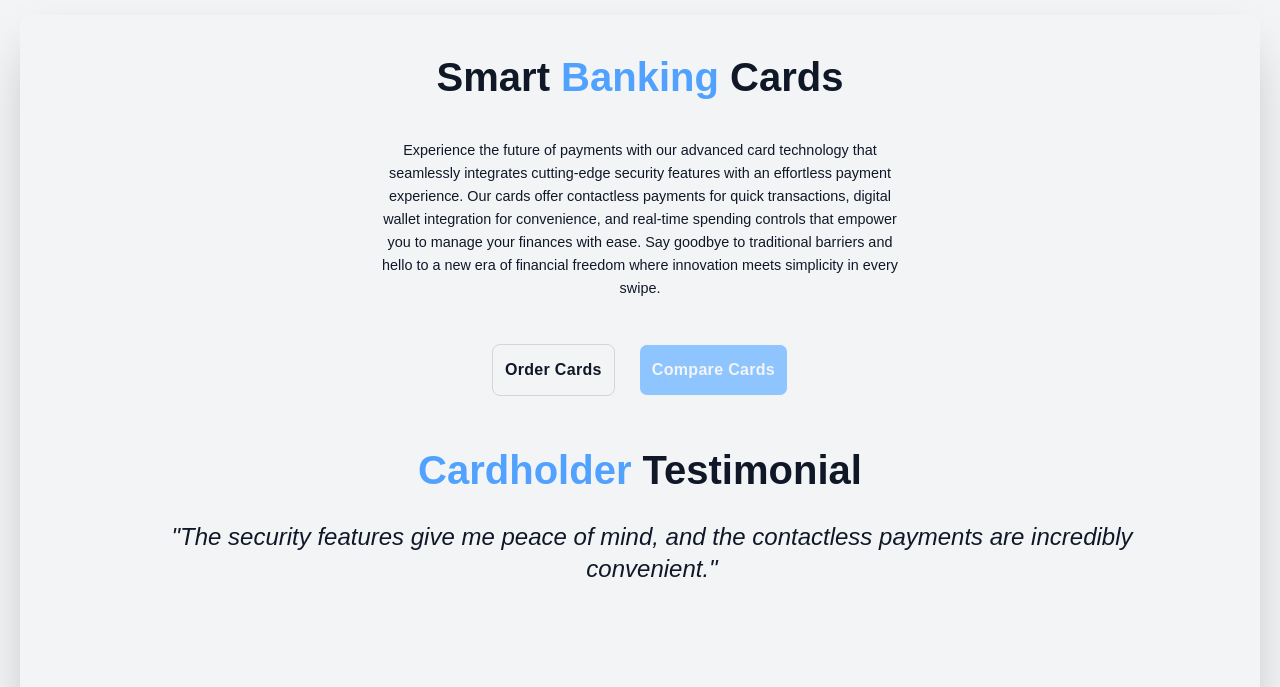
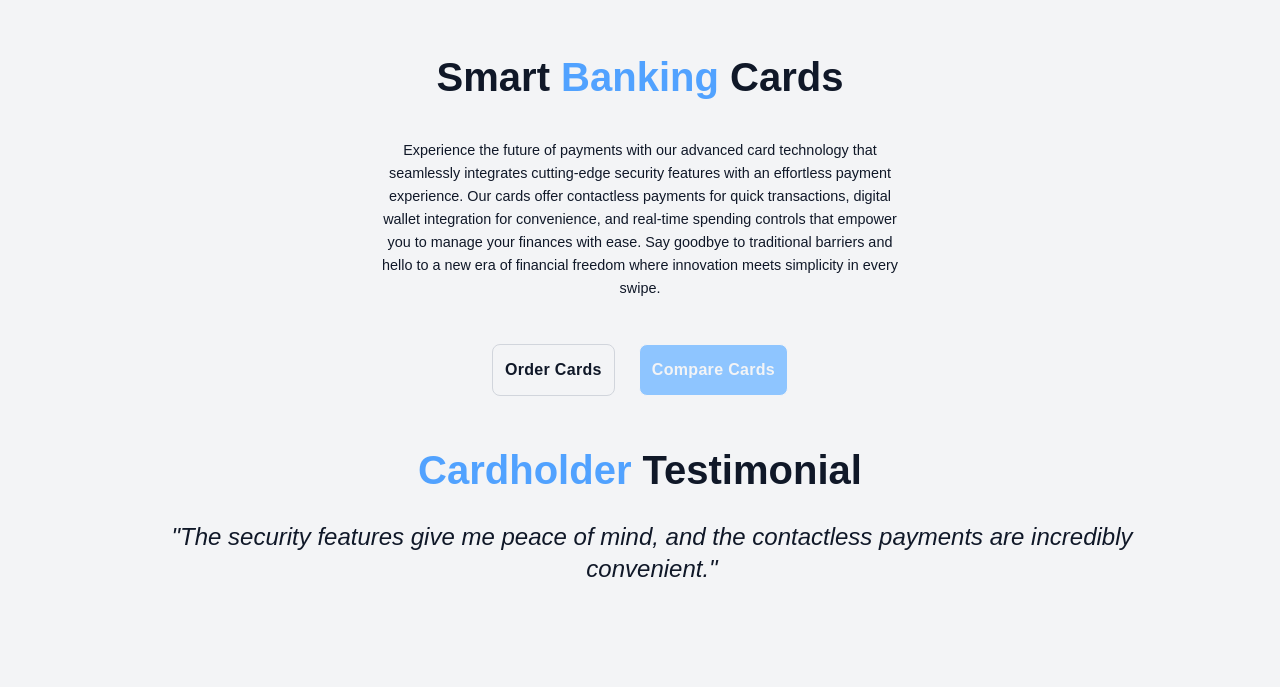
Before and after one commit to HeLaughs/scratch, a React (Vite) app: page / in a window 1280 px wide. Shown: the part 5153-5840 px from the top of the page. Built offline with nearby package versions, Linux system fonts and the light colour scheme.

Commit message:
layout consistency update

```diff
--- a/src/App.jsx
+++ b/src/App.jsx
@@ -29,6 +29,7 @@ function App() {
       setShowScrollButton(window.scrollY > 300);
     };
 
+
     window.addEventListener('scroll', handleScroll);
     return () => window.removeEventListener('scroll', handleScroll);
   }, []);
@@ -54,7 +55,7 @@ function App() {
             <span class={`block w-6 h-0.5 bg-gray-900 transition-transform ${menuOpen ? '-rotate-45 -translate-y-1.5' : ''}`}></span>
           </button>
 
-          <div class={`flex flex-col md:flex-row md:flex items-center space-x-4 ${menuOpen ? 'flex' : 'hidden'} md:flex md:space-x-4 md:static absolute top-full left-0 w-full md:w-auto bg-blue-300 md:bg-transparent z-40`} style={{ transition: 'all 0.3s ease-in-out', top: '100%' }}>
+          <div class={`flex flex-col md:flex-row md:flex items-center space-x-4 ${menuOpen ? 'flex' : 'hidden'} md:flex md:space-x-4 md:static absolute top-full left-0 w-full md:w-auto bg-blue-300 md:bg-transparent z-40`} style={{ transition: 'all 1s ease-in-out', top: '100%' }}>
             <a class="rounded-lg font-medium hover:text-gray-100 px-4 py-2" href="#home" onClick={() => setMenuOpen(false)}>Home</a>
             <a class="rounded-lg font-medium hover:text-gray-100 px-4 py-2" href="#about" onClick={() => setMenuOpen(false)}>About</a>
             <a class="rounded-lg font-medium hover:text-gray-100 px-4 py-2" href="#feature" onClick={() => setMenuOpen(false)}>Feature</a>
@@ -295,12 +296,12 @@ function App() {
     </div>
   </div>
 </div>
-<div class="flex items-center justify-center shadow-2xl text-gray-900 bg-gray-100 p-10 m-5 rounded-lg">
+<div class="flex items-center justify-center text-gray-900 bg-gray-100 p-10 m-5">
   <div class="w-full px-4 ">
     <div class="grid grid-cols-1 gap-8">
       <div class="flex flex-col items-center">
         <h2 class="text-4xl font-extrabold">Smart <span class="text-blue-400">Banking </span>Cards</h2>
-        <p class="mt-4 font-medium text-gray-900 items-center">Experience the future of payments with our advanced card technology that seamlessly integrates cutting-edge security features with an effortless payment experience. Our cards offer contactless payments for quick transactions, digital wallet integration for convenience, and real-time spending controls that empower you to manage your finances with ease. Say goodbye to traditional barriers and hello to a new era of financial freedom where innovation meets simplicity in every swipe.</p>
+        <p class="block mt-4 font-medium text-gray-900 items-center">Experience the future of payments with our advanced card technology that seamlessly integrates cutting-edge security features with an effortless payment experience. Our cards offer contactless payments for quick transactions, digital wallet integration for convenience, and real-time spending controls that empower you to manage your finances with ease. Say goodbye to traditional barriers and hello to a new era of financial freedom where innovation meets simplicity in every swipe.</p>
         <div class="mt-6 flex flex-wrap gap-6 w-fit">
           <a href="get-cards#" class="p-3 rounded-lg grow border border-gray-300 w-fit text-gray-900 font-bold text-center hover:bg-blue-400">Order Cards</a>
           <a href="more-cards#" class="p-3 rounded-lg grow border w-fit text center text-gray-100 bg-blue-300 hover:bg-blue-400">Compare Cards</a>
```
